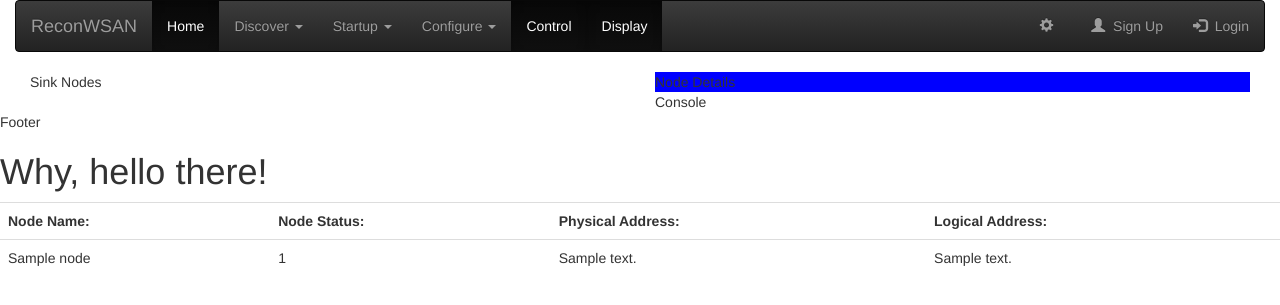
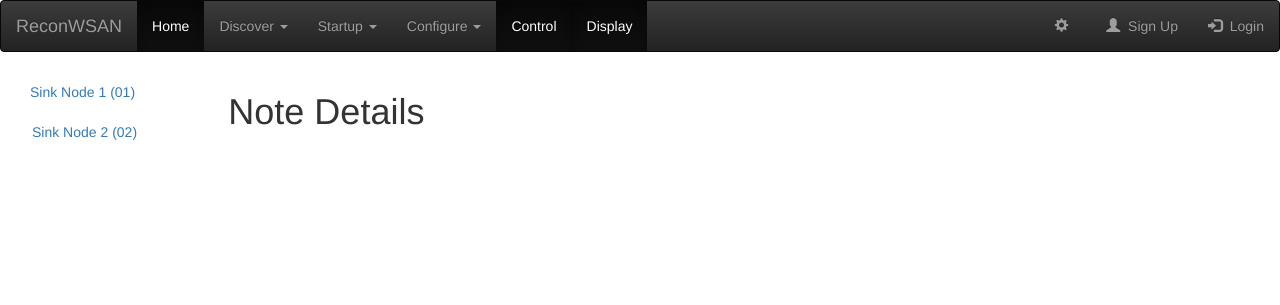
Before and after one commit to paturishhh/main_proj, a Django app: page /reconwsan/test/ in a window 1280 px wide. Shown: the top 305 px of the page. Run offline with Django 3.2, Linux system fonts and the light colour scheme; tables that the repository leaves empty hold one stand-in row (values such as "Sample post"); some libraries are stand-ins or nearby versions.

Commit message:
added side bar that collapses

```diff
--- a/reconwsan/templates/base.html
+++ b/reconwsan/templates/base.html
@@ -1,16 +1,15 @@
 <!DOCTYPE html>
-<html>
+<html lang="en">
 <head>
+	<meta charset="utf-8">
 	{% load staticfiles %}
 	<link rel="stylesheet"  href="{% static '/css/bootstrap.min.css' %}">
 	<link rel="stylesheet"  href="{% static '/css/bootstrap-theme.min.css' %}">
-	<title> Testing Django with Bootstrap</title>
+	<title> {% block title %} Testing Django with Bootstrap {% endblock title%} </title>
 </head>
 <body>
 	<script src={% static "js/jquery-3.2.0.js" %}></script>
 	<script src={% static "js/bootstrap.min.js" %}></script>
-	<div class = "container-fluid">
-		<div id = "top">
 	<nav class = "navbar navbar-inverse">
 		<div class = "container-fluid">
 			<div class = "navbar-header">
@@ -43,11 +42,11 @@
 				</li>
 				<li class = "active"> <a href = "#"> Control</a> </li>
 				<li class = "active"> <a href = "#"> Display</a> </li>
-							</li>
 			</ul>
 			<ul class = "nav navbar-nav navbar-right">
 				<li> <a href = "#">
 					<span class="glyphicon glyphicon-cog" aria-hidden="true"></span> &nbsp;</a>
+				</li>
 				<li><a href="#">
 					<span class="glyphicon glyphicon-user" aria-hidden="true"></span> &nbsp;Sign Up</a>
 				</li>
@@ -57,26 +56,50 @@
 			</ul>
 		</div>
 	</nav>
+	<div class="container-fluid">
+		<div class="row">
+			<nav class="col-sm-3 col-md-2 hidden-xs-down bg-faded sidebar">
+				<ul class="nav nav-pills flex-column">
+					<li class="nav-item">
+						<a class="nav-link" href="#network1" data-toggle="collapse">Sink Node 1 (01)</a>
+
+						<div id = "network1" class = "collapse">
+							<ul>
+								<li> <a> Node 1 </a> </li>
+								<li> <a> Node 2 </a> </li>
+							</ul>
 						</div>
-		<div id = "center">
-			<div id = "sidebar" class = "col-xs-6 col-sm-6"> Sink Nodes </div>
-			<div id = "content-wrap" class = "col-xs-6 col-sm-6">
-				<div id = "node-wrap">
-					<div id = "nodeDetails" style = "background-color: #0000FF"> Node Details
+					</li>
+            		<li class="nav-item">
+              			<a class="nav-link" href="#network2" data-toggle="collapse">Sink Node 2 (02) </a>
+              			<div id = "network2" class = "collapse">
+							<ul>
+								<li> <a> Node 3 </a> </li>
+								<li> <a> Node 4 </a> </li>
+							</ul>
 						</div>
-					<div id = "console"> Console </div>
-				</div>
+            		</li>
+            		<!-- <li class="nav-item">
+              			<a class="nav-link" href="#">One more nav</a>
+            		</li>
+            		<li class="nav-item">
+              			<a class="nav-link" href="#">Another nav item</a>
+            		</li> -->
+          		</ul>
+        	</nav>
 
+			<main class="col-sm-9 offset-sm-3 col-md-10 offset-md-2 pt-3">
+				<h1>Note Details</h1>
+			</main>
 		</div>
 	</div>
-	</div>
-	<div id = "footer">
-		Footer
-	</div>
+			<!-- <div>
 			<h1> Why, hello there!</h1>
 			<div>
 				{% block content %}
 				{% endblock %}
 			</div>
+		</div> -->
+
 </body>
 </html>
```
Lines whose indentation alone changed are shown as unchanged.
